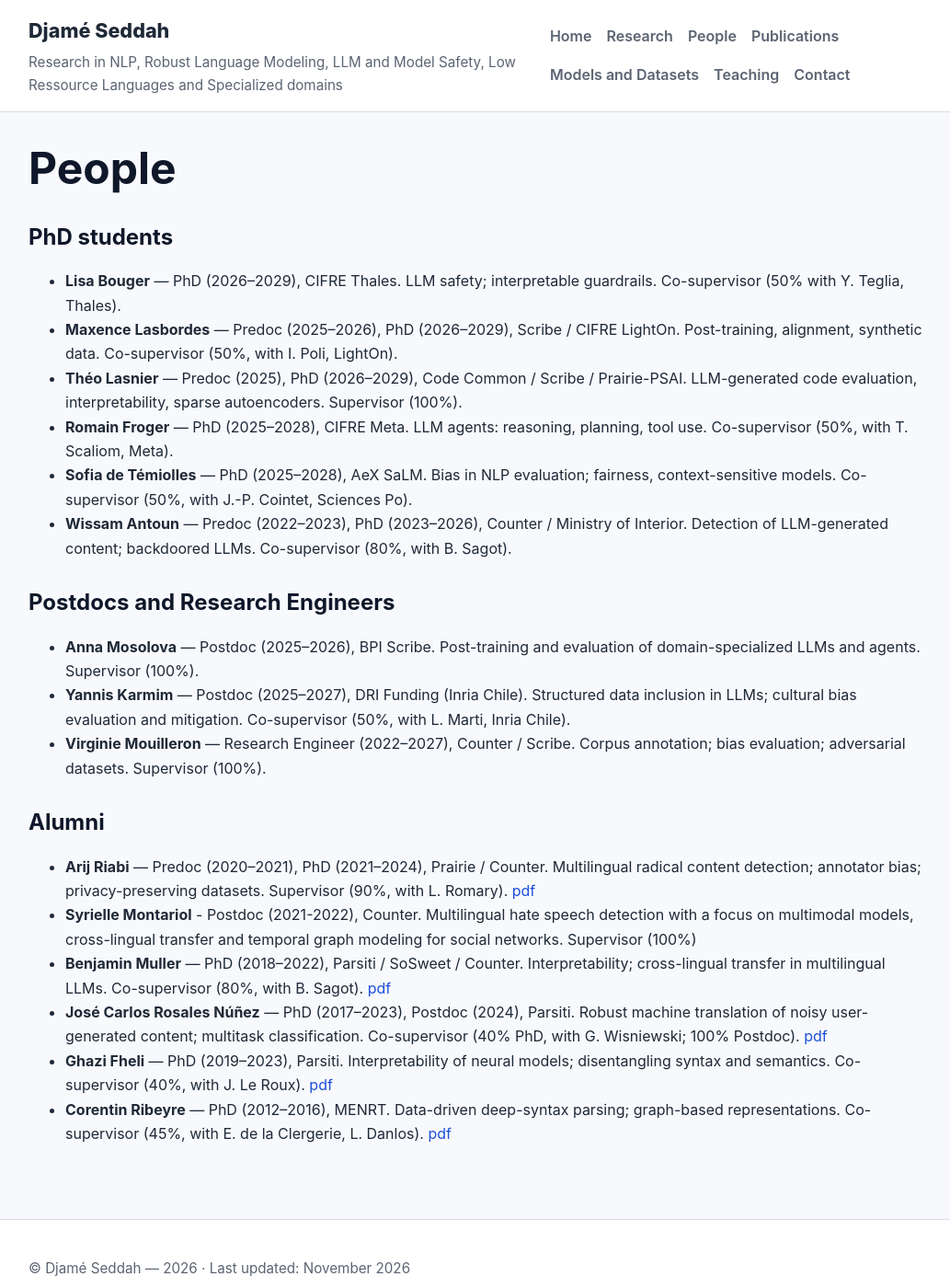
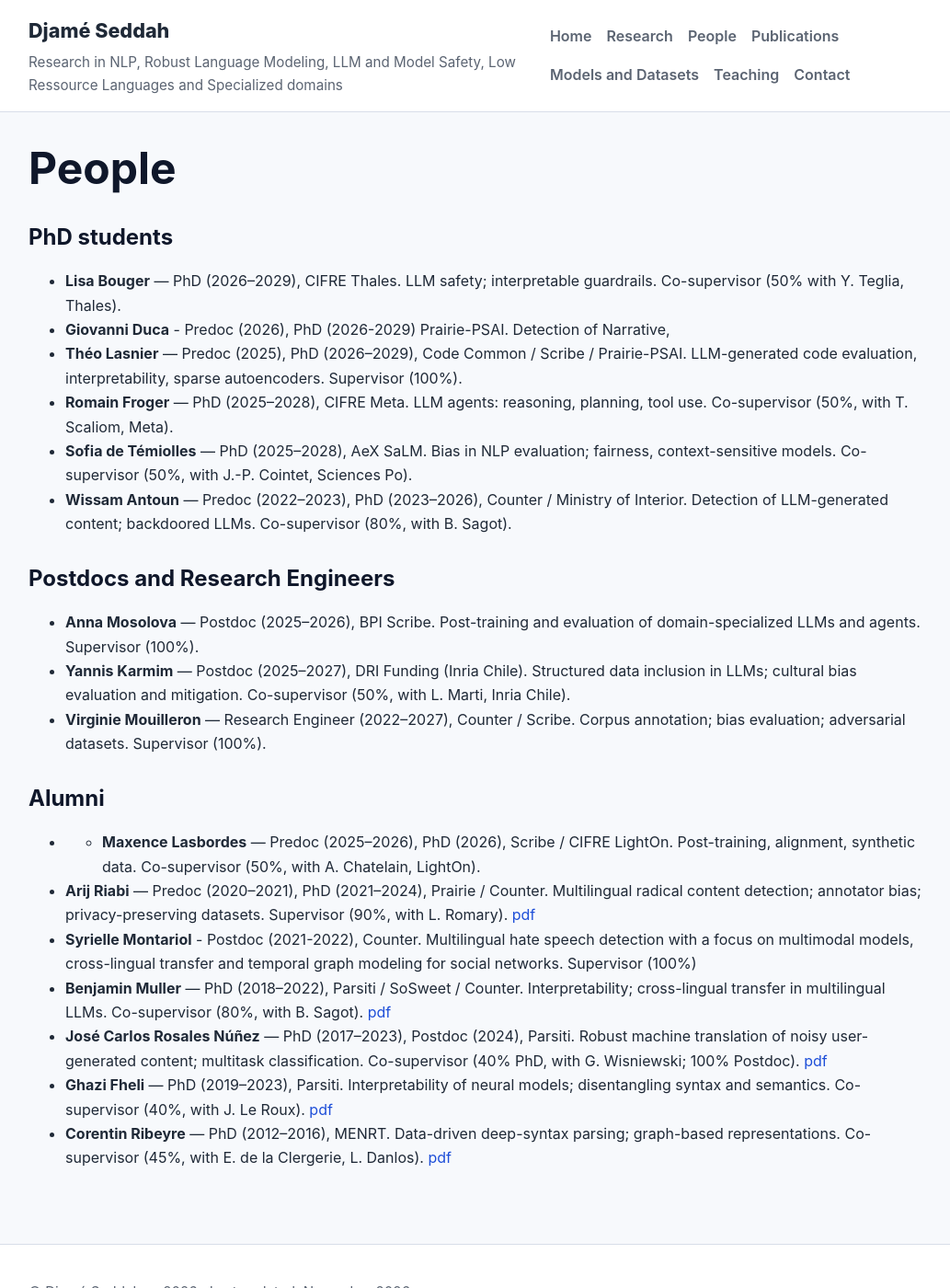
Before and after one commit to dseddah/dseddah.github.io, a Jekyll site: the page built from people.md, in a window 1280 px wide and 1400 px high. Shown: the whole window at 92% size, without its empty margins (119-1152 px from the left). Built offline with Jekyll 4.4.1, drawn with Linux system fonts in a browser that asks for light colours.

Commit message:
Update people.md

```diff
--- a/people.md
+++ b/people.md
@@ -9,7 +9,7 @@ layout: default
 ## PhD students
 
 - **Lisa Bouger** — PhD (2026–2029), CIFRE Thales. LLM safety; interpretable guardrails. Co-supervisor (50% with Y. Teglia, Thales).
-- **Maxence Lasbordes** — Predoc (2025–2026), PhD (2026–2029), Scribe / CIFRE LightOn. Post-training, alignment, synthetic data. Co-supervisor (50%, with I. Poli, LightOn).
+- **Giovanni Duca** - Predoc (2026), PhD (2026-2029) Prairie-PSAI. Detection of Narrative,
 - **Théo Lasnier** — Predoc (2025), PhD (2026–2029), Code Common / Scribe / Prairie-PSAI. LLM-generated code evaluation, interpretability, sparse autoencoders. Supervisor (100%).
 - **Romain Froger** — PhD (2025–2028), CIFRE Meta. LLM agents: reasoning, planning, tool use. Co-supervisor (50%, with T. Scaliom, Meta).
 - **Sofia de Témiolles** — PhD (2025–2028), AeX SaLM. Bias in NLP evaluation; fairness, context-sensitive models. Co-supervisor (50%, with J.-P. Cointet, Sciences Po).
@@ -23,7 +23,7 @@ layout: default
 - **Virginie Mouilleron** — Research Engineer (2022–2027), Counter / Scribe. Corpus annotation; bias evaluation; adversarial datasets. Supervisor (100%).
 
 ## Alumni
-
+- - **Maxence Lasbordes** — Predoc (2025–2026), PhD (2026), Scribe / CIFRE LightOn. Post-training, alignment, synthetic data. Co-supervisor (50%, with A. Chatelain, LightOn).
 - **Arij Riabi** — Predoc (2020–2021), PhD (2021–2024), Prairie / Counter. Multilingual radical content detection; annotator bias; privacy-preserving datasets. Supervisor (90%, with L. Romary). [pdf](https://theses.hal.science/tel-05123132)
 - **Syrielle Montariol** - Postdoc (2021-2022), Counter. Multilingual hate speech detection with a focus on multimodal models, cross-lingual transfer and temporal graph modeling for social networks. Supervisor (100%)
 - **Benjamin Muller** — PhD (2018–2022), Parsiti / SoSweet / Counter. Interpretability; cross-lingual transfer in multilingual LLMs. Co-supervisor (80%, with B. Sagot). [pdf](https://theses.hal.science/tel-03966952)
```
